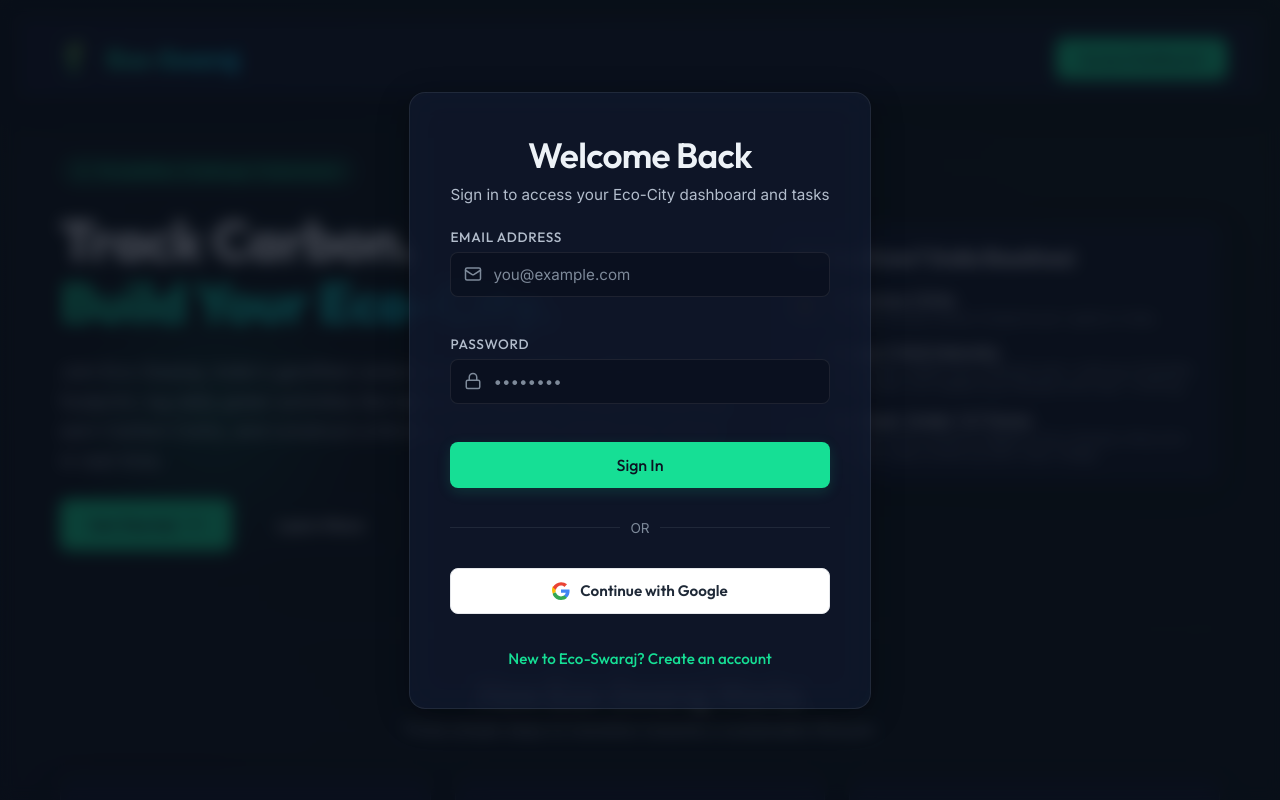
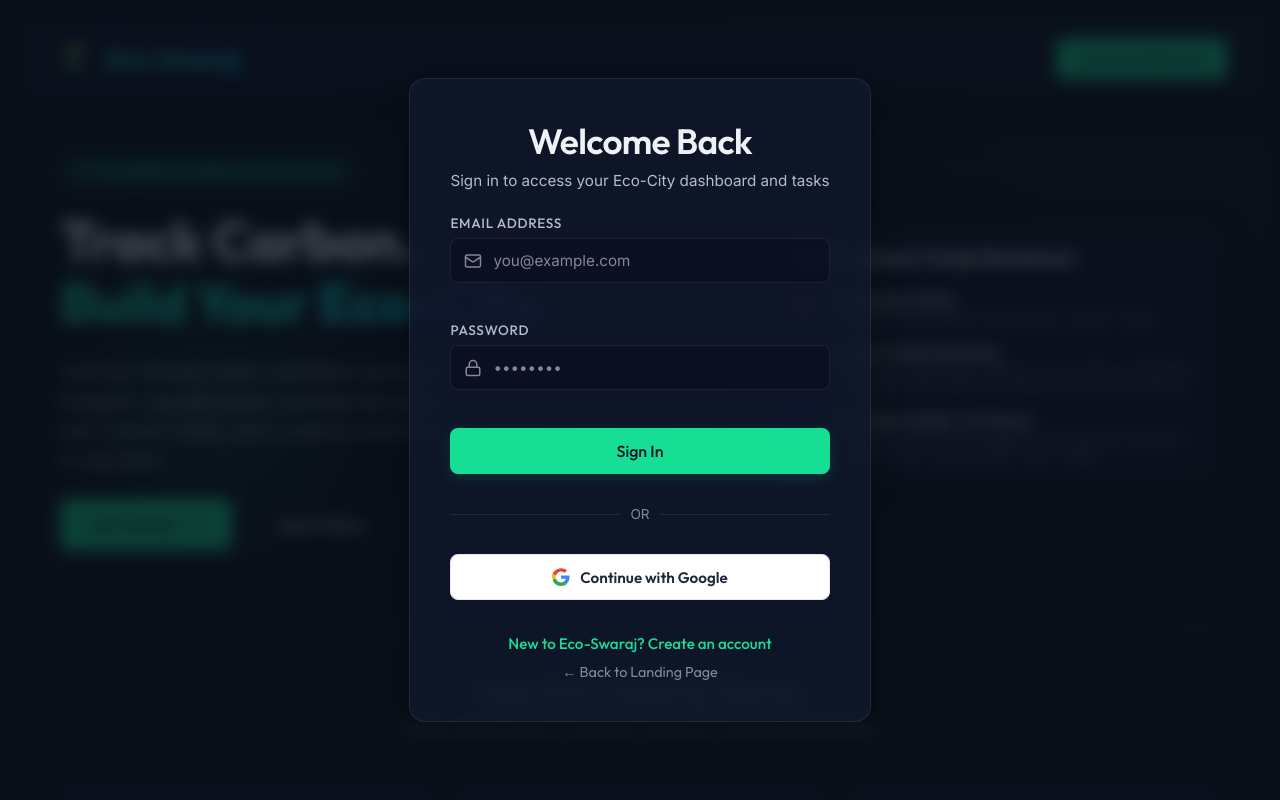
Before and after one commit to Ratul-Chatterjee/Eco-Swaraj, a React (Vite) app: page / in a window 1280 px wide. Both pictures are taken after a click on the button "Access Dashboard". Shown: the top 800 px of the page. Built offline with nearby package versions, Linux system fonts and the light colour scheme; no server answers; the database is empty.

Commit message:
Restore landing page flow and back navigation

```diff
--- a/src/App.tsx
+++ b/src/App.tsx
@@ -2,7 +2,6 @@
 import { UserProvider, useUser } from "./contexts/UserContext";
 import { GameProvider } from "./contexts/GameContext";
 import { LandingPage } from "./components/Auth/LandingPage";
-import { AuthPortal } from "./components/Auth/AuthPortal";
 import { OnboardingCalculator } from "./components/Tracker/OnboardingCalculator";
 import { UserDashboard } from "./components/Dashboard/UserDashboard";
 import { FirebaseConfigOverlay } from "./components/Common/FirebaseConfigOverlay";
@@ -51,12 +50,8 @@
     );
   }
 
-  if (!user) {
+  if (!user || (user && !user.emailVerified)) {
     return <LandingPage />;
-  }
-
-  if (user && !user.emailVerified) {
-    return <AuthPortal />;
   }
 
   if (!userProfile || !userProfile.isCalculated) {
--- a/src/components/Auth/AuthPortal.tsx
+++ b/src/components/Auth/AuthPortal.tsx
@@ -175,6 +175,19 @@
                 setVerificationSent(false);
                 setShowVerificationFlow(false);
                 setAuthError(null);
+                window.dispatchEvent(new Event("eco-swaraj:close-auth"));
+              }}
+              className="btn btn-secondary"
+              style={{ width: "100%" }}
+            >
+              Back to Landing Page
+            </button>
+
+            <button
+              onClick={() => {
+                setVerificationSent(false);
+                setShowVerificationFlow(false);
+                setAuthError(null);
               }}
               className="btn btn-secondary"
               style={{ width: "100%" }}
@@ -317,7 +330,7 @@
           Continue with Google
         </button>
 
-        <div style={{ textAlign: "center", marginTop: "10px" }}>
+        <div style={{ textAlign: "center", marginTop: "10px", display: "flex", flexDirection: "column", gap: "10px" }}>
           <button
             onClick={() => {
               setIsSignUp(!isSignUp);
@@ -335,6 +348,21 @@
           >
             {isSignUp ? "Already have an account? Sign In" : "New to Eco-Swaraj? Create an account"}
           </button>
+          <button
+            onClick={() => {
+              window.dispatchEvent(new Event("eco-swaraj:close-auth"));
+            }}
+            style={{
+              background: "none",
+              border: "none",
+              color: "var(--text-muted)",
+              cursor: "pointer",
+              fontFamily: "var(--font-display)",
+              fontSize: "0.9rem"
+            }}
+          >
+            ← Back to Landing Page
+          </button>
         </div>
       </div>
     </div>
--- a/src/components/Auth/LandingPage.tsx
+++ b/src/components/Auth/LandingPage.tsx
@@ -18,12 +18,15 @@
     };
 
     const onOpenAuth = () => openAuthModal();
+    const onCloseAuth = () => closeAuthModal();
 
     window.addEventListener("keydown", onKeyDown);
     window.addEventListener("eco-swaraj:open-auth", onOpenAuth as EventListener);
+    window.addEventListener("eco-swaraj:close-auth", onCloseAuth as EventListener);
     return () => {
       window.removeEventListener("keydown", onKeyDown);
       window.removeEventListener("eco-swaraj:open-auth", onOpenAuth as EventListener);
+      window.removeEventListener("eco-swaraj:close-auth", onCloseAuth as EventListener);
     };
   }, []);
 
```
